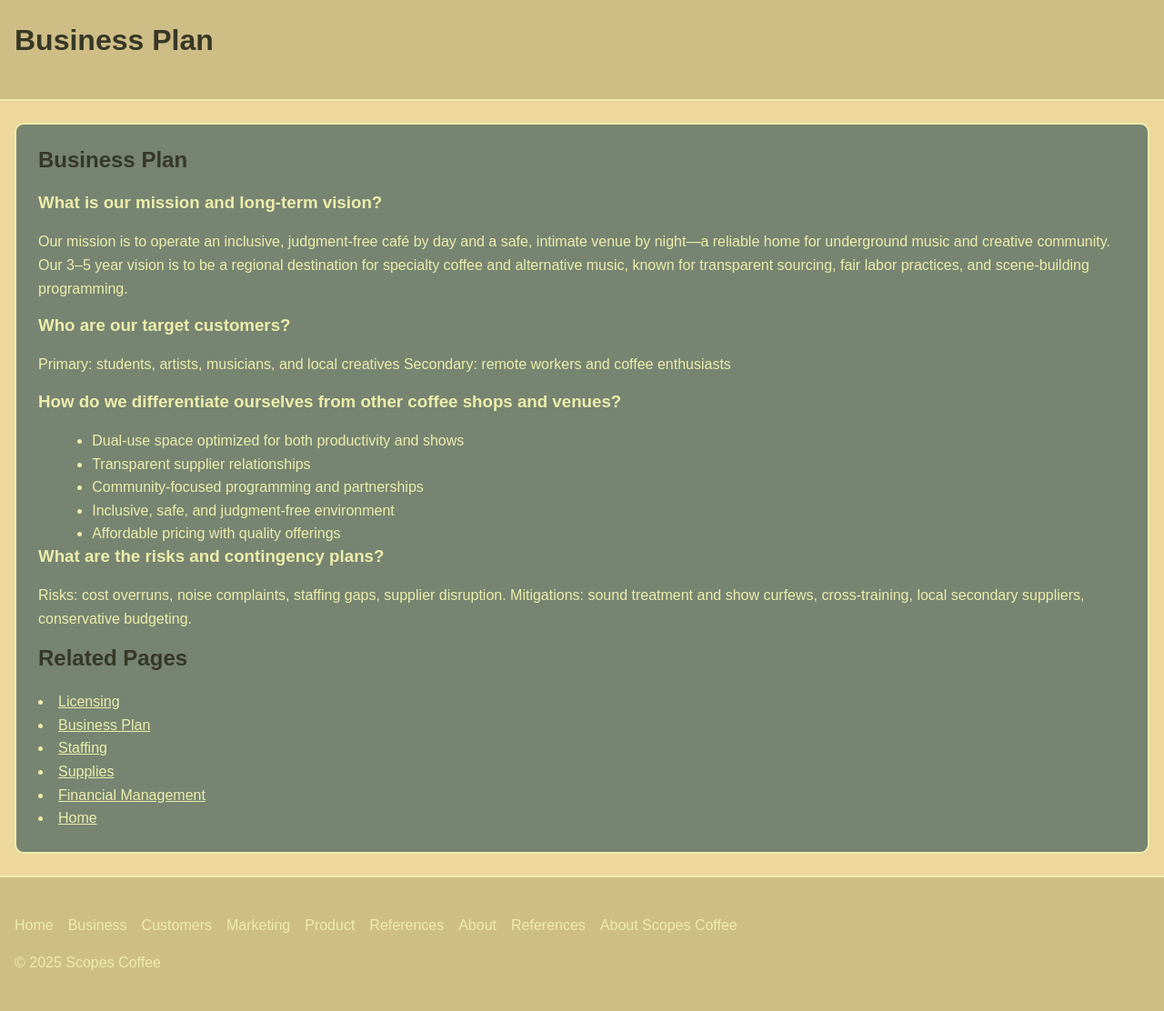
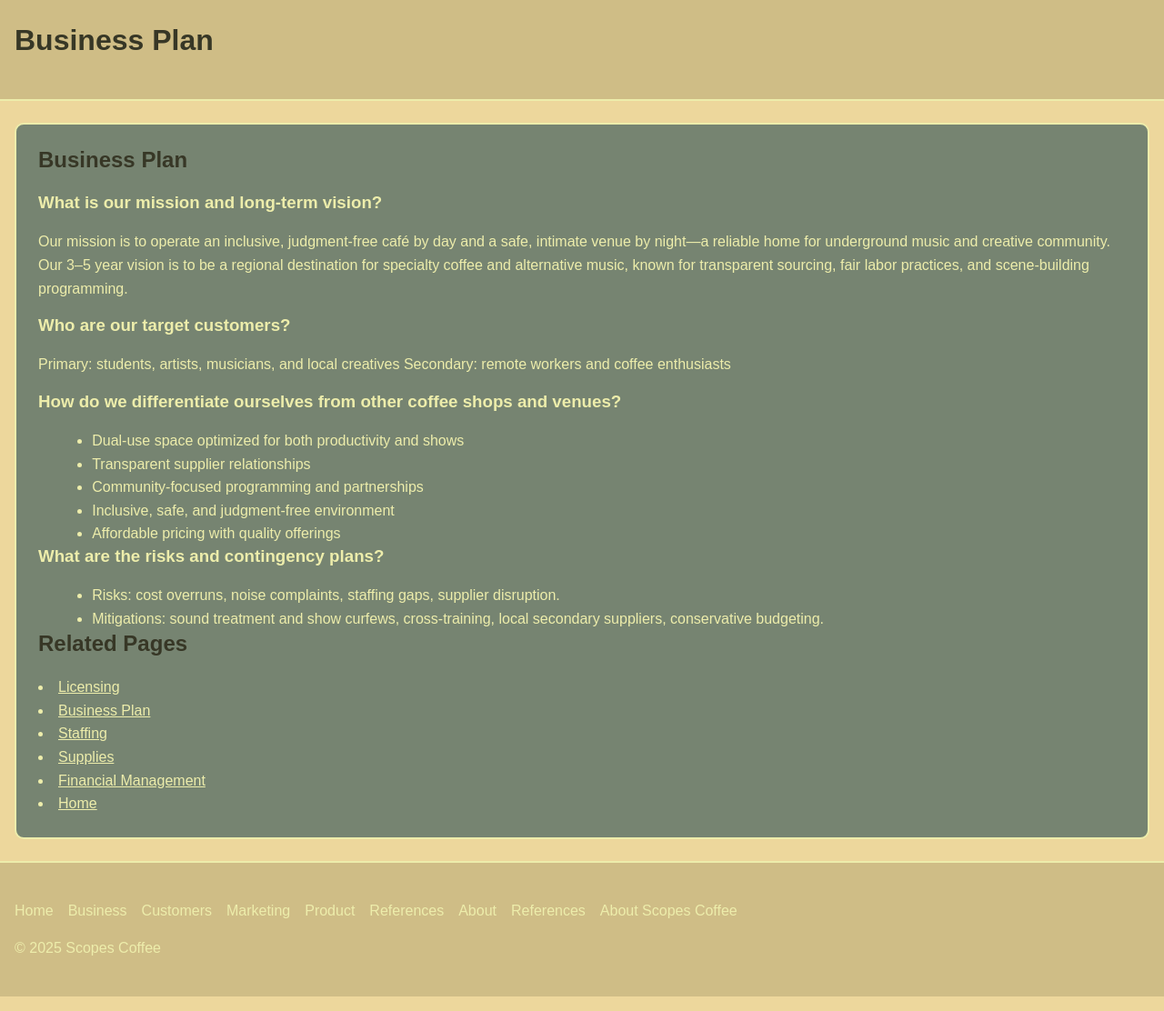
Before and after one commit to ryivins/Scopes-Coffee, a Jekyll site: the page built from business/plan.md, in a window 1280 px wide. Shown: the whole page at 91% size. Built offline with Jekyll 4.4.1, drawn with Linux system fonts in a browser that asks for light colours.

Commit message:
format updates

```diff
--- a/business/plan.md
+++ b/business/plan.md
@@ -21,8 +21,8 @@
 - Affordable pricing with quality offerings
 
 ### What are the risks and contingency plans?
-Risks: cost overruns, noise complaints, staffing gaps, supplier disruption.
- Mitigations: sound treatment and show curfews, cross‑training, local secondary suppliers, conservative budgeting.
+- Risks: cost overruns, noise complaints, staffing gaps, supplier disruption.
+- Mitigations: sound treatment and show curfews, cross‑training, local secondary suppliers, conservative budgeting.
 
 ## Related Pages
 <li><a href="{{ site.baseurl }}/business/licensing.html">Licensing</a></li>
```
Also changed, not shown: business/finances.md (+0 -6 lines), business/licensing.md (+0 -4 lines), business/staff.md (+1 -0 lines).
